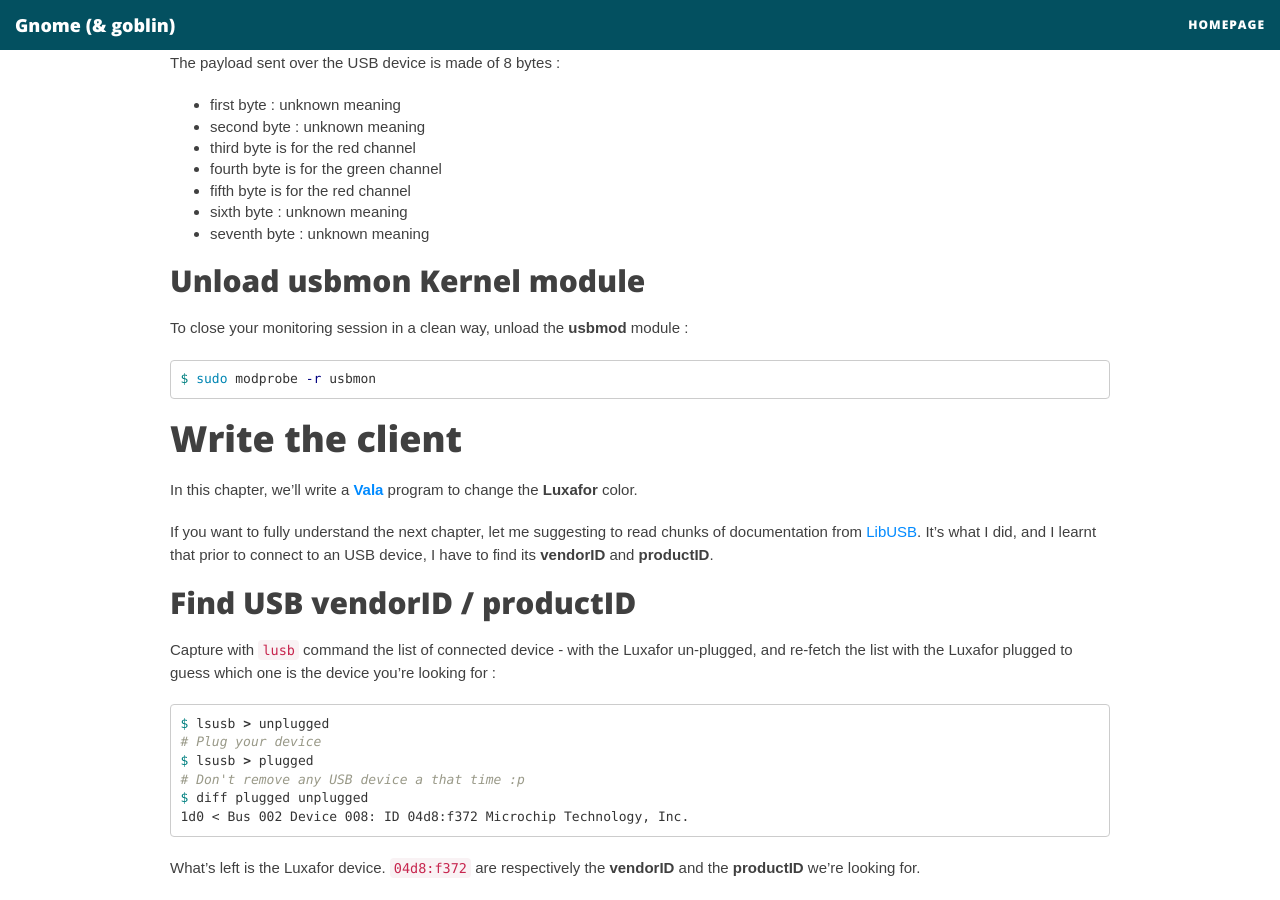
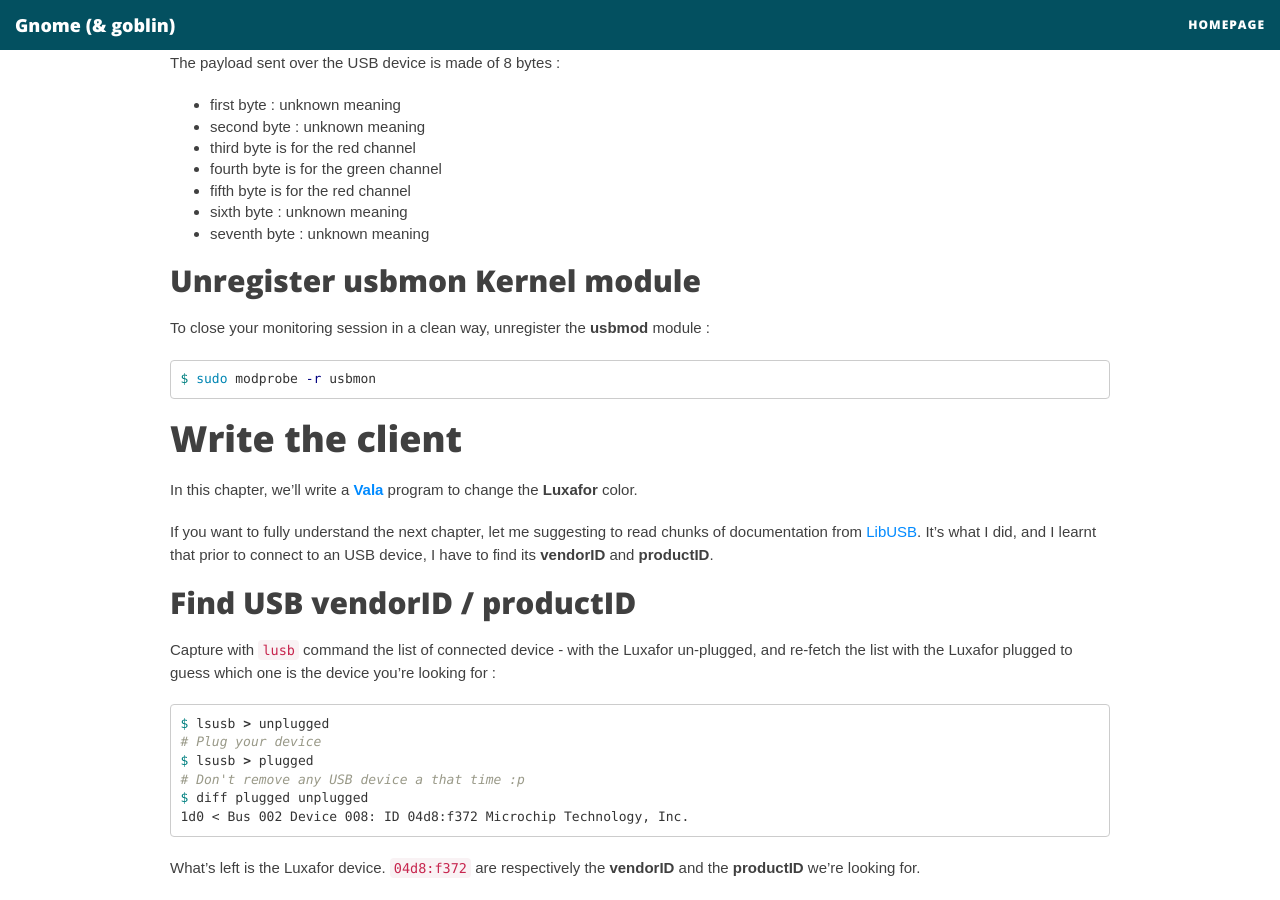
Before and after one commit to lcallarec/blog.io, a Jekyll site: the page built from _posts/2017-03-22-write-own-usb-client.md, in a window 1280 px wide and 900 px high, scrolled down 5099 px. Built offline with Jekyll 4.4.1, drawn with Linux system fonts in a browser that asks for light colours; nearby versions of some CDN libraries; some of the changed text lies outside the part shown.

Commit message:
Small wording imporvments

```diff
--- a/_posts/2017-03-22-write-own-usb-client.md
+++ b/_posts/2017-03-22-write-own-usb-client.md
@@ -129,9 +129,9 @@
 * sixth byte : unknown meaning
 * seventh byte : unknown meaning
 
-## Unload usbmon Kernel module
+## Unregister usbmon Kernel module
 
-To close your monitoring session in a clean way, unload the __usbmod__ module :
+To close your monitoring session in a clean way, unregister the __usbmod__ module :
 
 {% highlight bash %}
 $ sudo modprobe -r usbmon
```
Also changed, not shown: other parts of _posts/2017-03-22-write-own-usb-client.md (+1 -1 lines).
